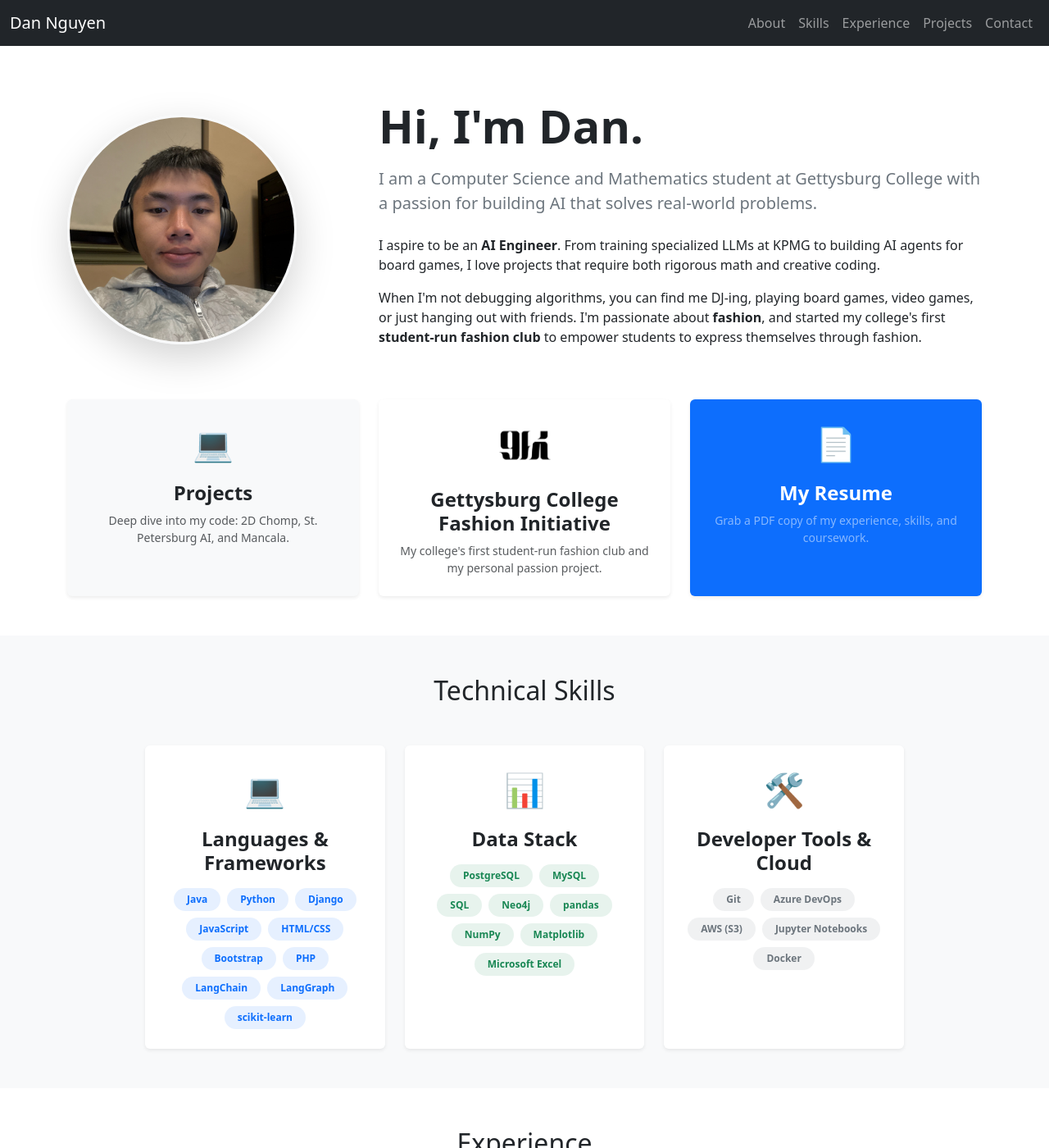
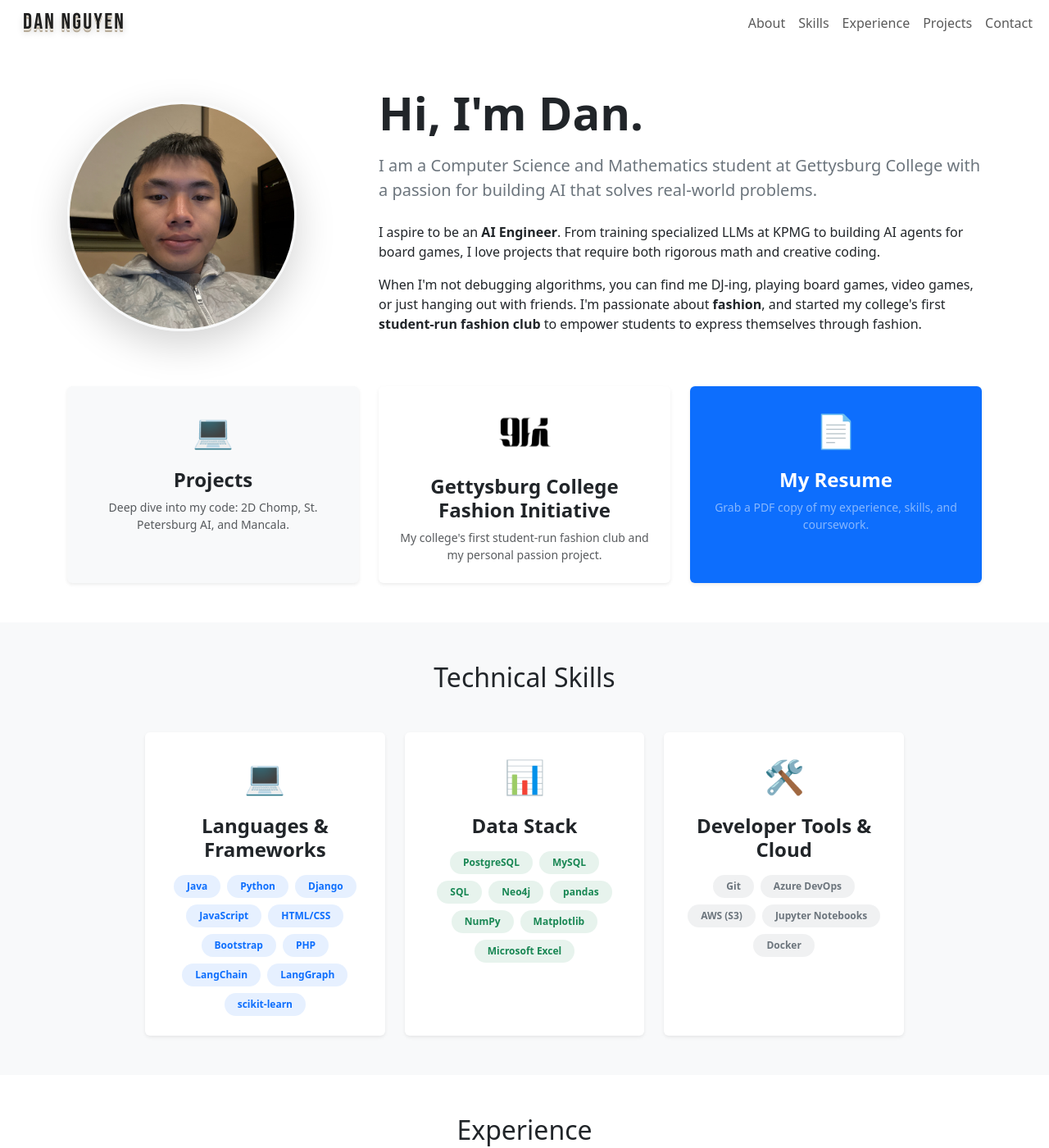
Before and after one commit to dannguyen111/dannguyen111.github.io, a Jekyll site: the page built from index.html, in a window 1280 px wide and 1400 px high. Shown: the whole window at 82% size. Built offline with Jekyll 4.4.1, drawn with Linux system fonts in a browser that asks for light colours.

Commit message:
immersive navbar

```diff
--- a/_layouts/default.html
+++ b/_layouts/default.html
@@ -7,6 +7,9 @@
     <title>{{ page.title }} | {{ site.title }}</title>
 
     <link rel="icon" type="image/jpeg" href="{{ '/assets/images/logo.png' | relative_url }}">
+    <link rel="preconnect" href="https://fonts.googleapis.com">
+    <link rel="preconnect" href="https://fonts.gstatic.com" crossorigin>
+    <link href="https://fonts.googleapis.com/css2?family=Bebas+Neue&display=swap" rel="stylesheet">
 
     <link href="https://cdn.jsdelivr.net/npm/bootstrap@5.3.3/dist/css/bootstrap.min.css" rel="stylesheet">
     <link rel="stylesheet" href="{{ '/assets/css/style.css' | relative_url }}">
@@ -26,10 +29,10 @@
 
 <body>
 
-    <nav class="navbar navbar-expand-lg bg-dark fixed-top" data-bs-theme="dark">
+    <nav class="navbar navbar-expand-lg bg-body border-0 shadow-none" data-bs-theme="light">
         <div class="container-fluid">
-            <a class="navbar-brand" href="{{ '/' | relative_url }}">Dan Nguyen</a>
-            <button class="navbar-toggler" type="button" data-bs-toggle="collapse" data-bs-target="#navbarNav">
+            <a class="navbar-brand brand-mark ms-2 ms-lg-3" href="{{ '/' | relative_url }}">Dan Nguyen</a>
+            <button class="navbar-toggler border-0 shadow-none" type="button" data-bs-toggle="collapse" data-bs-target="#navbarNav" aria-controls="navbarNav" aria-expanded="false" aria-label="Toggle navigation">
                 <span class="navbar-toggler-icon"></span>
             </button>
             <div class="collapse navbar-collapse" id="navbarNav">
@@ -44,7 +47,7 @@
         </div>
     </nav>
 
-    <main class="mt-5 pt-4">
+    <main>
         {{ content }}
     </main>
 
--- a/assets/css/style.css
+++ b/assets/css/style.css
@@ -7,3 +7,30 @@
     transform: translateY(-5px);
     box-shadow: 0 .5rem 1rem rgba(0, 0, 0, .15) !important;
 }
+
+.brand-mark {
+    font-family: "Bebas Neue", system-ui, sans-serif;
+    font-size: clamp(1.7rem, 2vw, 2.3rem);
+    letter-spacing: 0.08em;
+    text-transform: uppercase;
+    color: #1f1f1f;
+    line-height: 1;
+    text-shadow:
+        0 1px 0 #f4f1ea,
+        0 2px 0 #dbd4c8,
+        0 3px 0 #c4baa9,
+        0 4px 0 #ada08d,
+        0 5px 8px rgba(0, 0, 0, 0.18);
+}
+
+.brand-mark:hover,
+.brand-mark:focus {
+    color: #1f1f1f;
+}
+
+@media (max-width: 575.98px) {
+    .brand-mark {
+        font-size: 1.55rem;
+        letter-spacing: 0.06em;
+    }
+}
```
